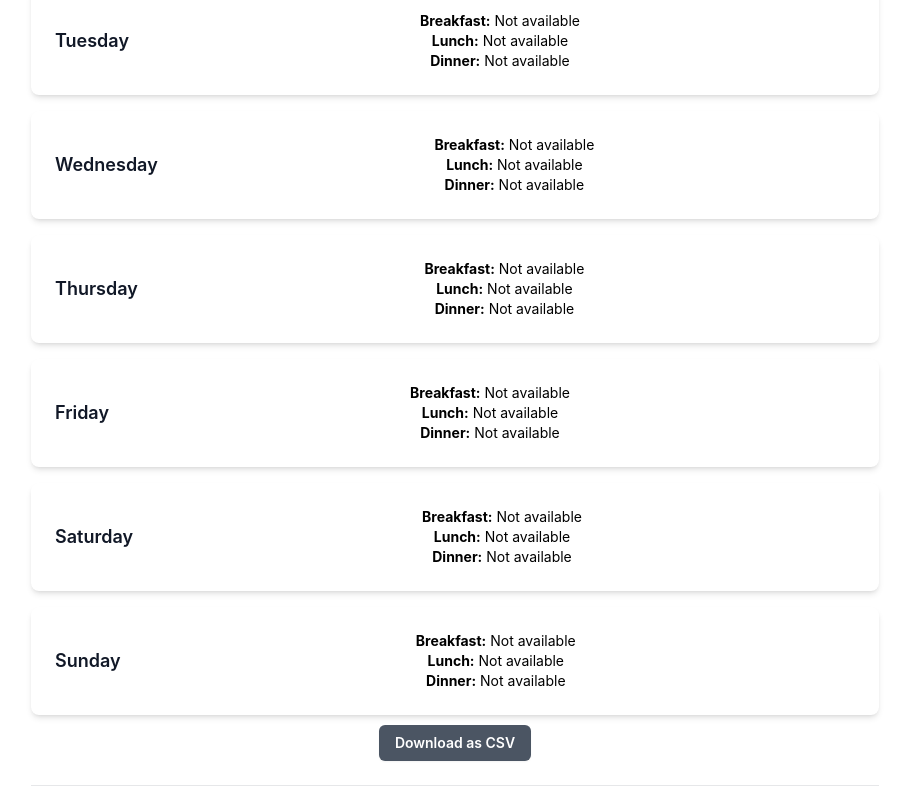
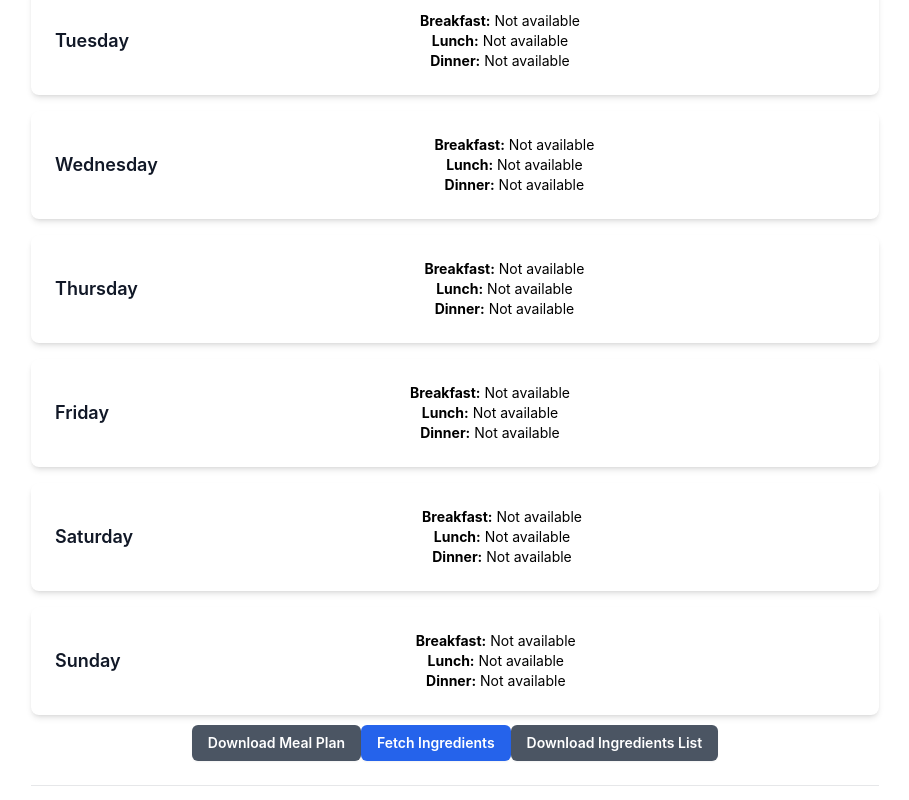
Before and after one commit to amagolden/meal-plan, a React (Create React App) app: page /product in a window 1280 px wide. Shown: the part 679-1479 px from the top of the page, without its empty margins (185-1094 px from the left). Built offline with nearby package versions, Linux system fonts and the light colour scheme.

Commit message:
adding an ingredients fetch

```diff
--- a/src/components/openai.jsx
+++ b/src/components/openai.jsx
@@ -1,6 +1,8 @@
 import React, { useState } from 'react';
 
 const OpenAiComponent = ({ response, loading  }) => {
+  const [ingredients, setIngredients] = useState(null);
+  const [loadingIngredients, setLoadingIngredients] = useState(false);
 
   const daysOfWeek = ["Monday", "Tuesday", "Wednesday", "Thursday", "Friday", "Saturday", "Sunday"];
 
@@ -41,6 +43,70 @@ const OpenAiComponent = ({ response, loading  }) => {
     URL.revokeObjectURL(url);
   };
 
+
+  const handleFetchIngredients = async () => {
+    setLoadingIngredients(true);
+
+  try {
+    const result = await fetch('https://api.openai.com/v1/chat/completions', {
+        method: 'POST',
+        headers: {
+        'Content-Type': 'application/json',
+        'Authorization': `Bearer ${process.env.REACT_APP_OPENAI_API_KEY}`,
+        },
+        body: JSON.stringify({
+        model: "gpt-3.5-turbo",
+        messages: [
+            { role: "user", content: `provide a list of total ingredients in json format for this meal plan: ${JSON.stringify(response)}` }
+        ],
+        max_tokens: 1000,
+        }),
+    });
+
+    const data = await result.json();
+    console.log("Raw API Response Content:", data.choices[0].message.content);
+
+    // Try to parse the content as JSON
+    let parsedResponse;
+    try {
+        parsedResponse = JSON.parse(data.choices[0].message.content);
+    } catch (parseError) {
+        console.error("Response parsing error. Using fallback approach.", parseError);
+    }
+
+    //console.log("Final Parsed Response:", parsedResponse);
+    setIngredients(parsedResponse);
+
+    } catch (error) {
+    console.error('Error fetching data from OpenAI API:', error);
+    } finally {
+    setLoadingIngredients(false);
+    }
+};
+
+  const getIngredients = () => {
+    if (!response) {
+      alert("No ingredients available to download!");
+      return;
+    }
+
+    const csvRows = ["Ingredient"];
+    ingredients.forEach((ingredient) => csvRows.push(ingredient));
+
+    const csvContent = csvRows.join("\n");
+    const blob = new Blob([csvContent], { type: "text/csv" });
+    const url = URL.createObjectURL(blob);
+
+    const link = document.createElement("a");
+    link.href = url;
+    link.download = "ingredients_list.csv";
+    document.body.appendChild(link);
+    link.click();
+
+    document.body.removeChild(link);
+    URL.revokeObjectURL(url);
+  };
+
   return (
     <div className="border-b border-gray-900/10 pb-6">
       <h3 className="text-lg font-semibold text-gray-900">Custom Meal Plan</h3>
@@ -72,7 +138,21 @@ const OpenAiComponent = ({ response, loading  }) => {
         onClick={downloadCSV}
         className="rounded-md bg-gray-600 px-4 py-2 text-sm font-semibold text-white shadow-sm hover:bg-gray-500 focus-visible:outline focus-visible:outline-2 focus-visible:outline-offset-2 focus-visible:outline-gray-600"
       >
-        Download as CSV
+        Download Meal Plan
+      </button>
+      <button
+        onClick={handleFetchIngredients}
+        className="rounded-md bg-blue-600 px-4 py-2 text-sm font-semibold text-white shadow-sm hover:bg-blue-500 focus-visible:outline focus-visible:outline-2 focus-visible:outline-offset-2 focus-visible:outline-blue-600"
+        disabled={loadingIngredients}
+      >
+        {loadingIngredients ? "Fetching Ingredients..." : "Fetch Ingredients"}
+      </button>
+      <button
+        onClick={getIngredients}
+        className="rounded-md bg-gray-600 px-4 py-2 text-sm font-semibold text-white shadow-sm hover:bg-gray-500 focus-visible:outline focus-visible:outline-2 focus-visible:outline-offset-2 focus-visible:outline-gray-600"
+        disabled={!ingredients}
+      >
+        Download Ingredients List
       </button>
     </div>
   );
```
Also changed, not shown: src/components/form.jsx (+24 -2 lines).
